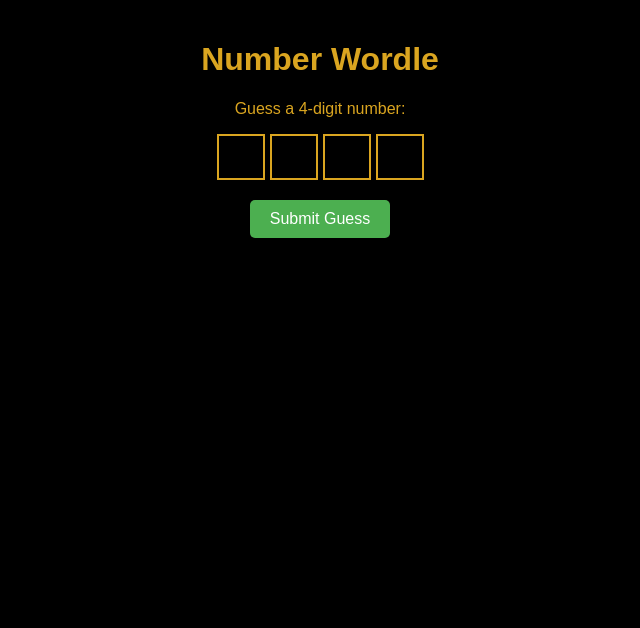
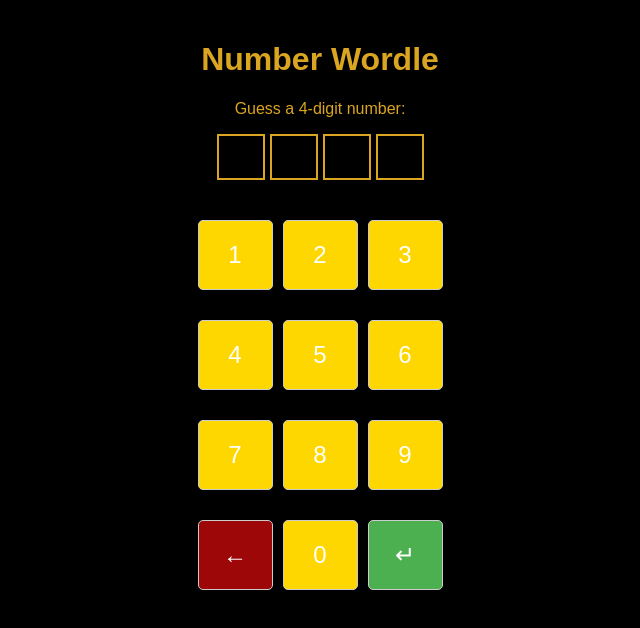
Before and after one commit to Sampath1993/Nurdle, a React (Create React App) app: page / in a window 1280 px wide. Shown: the top 628 px of the page, without its empty margins (320-960 px from the left). Built offline with nearby package versions, Linux system fonts and the light colour scheme.

Commit message:
Added numpad and mathconcept popup

```diff
--- a/src/App.css
+++ b/src/App.css
@@ -87,7 +87,13 @@ button:hover {
 .guess-cell {
   width: 40px;
   height: 40px;
+  display: flex;
+  justify-content: center;
+  align-items: center;
+  font-size: 24px;
+  color: white;
   border: 1px solid #ccc;
+  font-weight: bold;
 }
 
 .guess-cell.green {
@@ -108,3 +114,88 @@ button:hover {
   text-align: center;
   font-size: 24px;
 }
+.numpad {
+  display: grid;
+  grid-template-columns: repeat(3, 1fr);
+  gap: 10px;
+  justify-content: center;
+  margin: 20px auto;
+  max-width: 245px; /* Ensures it’s not taking too much space */
+}
+
+/* Make buttons larger, nicer */
+.numpad-button {
+  padding: 20px;
+  font-size: 24px;
+  cursor: pointer;
+  background-color: #FFD700;
+  border: 1px solid #ccc;
+  border-radius: 5px;
+  text-align: center;
+  transition: background-color 0.2s ease;
+}
+
+/* Hover and focus effect to look fancy */
+.numpad-button:hover,
+.numpad-button:focus {
+  background-color: #080000;
+}
+
+/* Enter button deserves special attention */
+.enter-button { /* Takes full width for extra drama */
+  background-color: #4caf50; /* Make it green for success */
+  color: white;
+}
+.backspace-button { /* Takes full width for extra drama */
+  background-color: #9d0707; /* Make it green for success */
+  color: white;
+}
+
+.enter-button:hover {
+  background-color: #45a049; /* Darker green on hover */
+}
+
+/* Popup styles */
+.popup {
+  position: fixed;
+  top: 0;
+  left: 0;
+  width: 100%;
+  height: 100%;
+  background-color: rgba(0, 0, 0, 0.5); /* Dark overlay */
+  display: flex;
+  justify-content: center;
+  align-items: center;
+  z-index: 1000;
+}
+
+.popup-content {
+  background-color: white;
+  padding: 20px;
+  border-radius: 10px;
+  text-align: center;
+  box-shadow: 0 5px 15px rgba(0, 0, 0, 0.3);
+  width: 80%;
+  max-width: 400px;
+}
+
+.popup-content h2 {
+  margin-bottom: 10px;
+}
+
+.popup-content p {
+  margin-bottom: 20px;
+}
+
+.popup-content button {
+  padding: 10px 20px;
+  background-color: #4caf50;
+  color: white;
+  border: none;
+  border-radius: 5px;
+  cursor: pointer;
+}
+
+.popup-content button:hover {
+  background-color: #45a049;
+}
--- a/src/App.js
+++ b/src/App.js
@@ -1,4 +1,4 @@
-import React, { useState, useEffect, useRef } from 'react';
+import React, { useState, useRef } from 'react';
 import './App.css';
 
 function App() {
@@ -7,7 +7,19 @@ function App() {
   const [message, setMessage] = useState('');
   const [attemptsLeft, setAttemptsLeft] = useState(6);
   const [targetNumber] = useState(generateTargetNumber());
+  const [showPopup, setShowPopup] = useState(false);
+  const [mathConcept, setMathConcept] = useState('');
   const inputsRef = useRef([]);
+
+  const mathConcepts = [
+    "Pythagorean Theorem: a² + b² = c²",
+    "Euler's Formula: e^(iπ) + 1 = 0",
+    "Area of a Circle: πr²",
+    "Fibonacci Sequence: 0, 1, 1, 2, 3, 5, 8...",
+    "Quadratic Formula: (-b ± √(b²-4ac)) / 2a",
+    "Prime Numbers: 2, 3, 5, 7, 11, 13...",
+    "Golden Ratio: φ = (1 + √5) / 2"
+  ];
 
   function generateTargetNumber() {
     const digits = [0, 1, 2, 3, 4, 5, 6, 7, 8, 9];
@@ -24,13 +36,6 @@ function App() {
     }
   }
 
-  useEffect(() => {
-    if (guess.every(digit => digit !== '')) {
-      checkGuess();
-    }
-    // eslint-disable-next-line react-hooks/exhaustive-deps
-  }, [guess]);
-
   function checkGuess() {
     const guessString = guess.join('');
     if (!isValidGuess(guessString)) {
@@ -44,6 +49,7 @@ function App() {
 
     if (guessString === targetNumber.join('')) {
       setMessage(`Congratulations! You guessed the correct number: ${guessString}.`);
+      showMathConceptPopup(); // Show popup when the guess is correct
       disableInputAndButton();
     } else if (attemptsLeft === 1) {
       setMessage(`Sorry, you're out of attempts. The correct number was: ${targetNumber.join('')}.`);
@@ -64,11 +70,11 @@ function App() {
     let feedback = [];
     for (let i = 0; i < guessString.length; i++) {
       if (parseInt(guessString[i]) === targetNumber[i]) {
-        feedback.push('green'); // Correct digit in correct position
+        feedback.push({ color: 'green', digit: guessString[i] }); // Correct digit in correct position
       } else if (targetNumber.includes(parseInt(guessString[i]))) {
-        feedback.push('yellow'); // Correct digit in wrong position
+        feedback.push({ color: 'yellow', digit: guessString[i] }); // Correct digit in wrong position
       } else {
-        feedback.push('red'); // Incorrect digit
+        feedback.push({ color: 'red', digit: guessString[i] }); // Incorrect digit
       }
     }
     return feedback;
@@ -86,32 +92,65 @@ function App() {
       newGuess[index] = value;
       setGuess(newGuess);
       if (index < 3) {
-        inputsRef.current[index + 1].focus();
-      }
-    } else if (value.length === 0) {
-      const newGuess = [...guess];
-      newGuess[index] = '';
-      setGuess(newGuess);
-      if (index > 0) {
-        inputsRef.current[index - 1].focus();
+        inputsRef.current[index + 1].focus(); // Move focus to the next input
       }
     }
   }
+
+  function handleKeyDown(index, e) {
+    if (e.key === "Backspace" && guess[index] === '' && index > 0) {
+      const newGuess = [...guess];
+      newGuess[index - 1] = ''; // Clear the previous digit
+      setGuess(newGuess);
+      inputsRef.current[index - 1].focus(); // Move focus to the previous input
+    }
+  }
+
+function handleKeypadClick(value) {
+  const currentIndex = guess.findIndex((digit) => digit === '');
+  if (currentIndex !== -1 && /^\d$/.test(value)) {
+    const newGuess = [...guess];
+    newGuess[currentIndex] = value;
+    setGuess(newGuess);
+    if (currentIndex < 3) {
+      inputsRef.current[currentIndex + 1].focus(); // Move focus to the next input
+    }
+  }
+}
+function handleBackspaceClick() {
+  const currentIndex = guess.findLastIndex((digit) => digit !== '');
+  if (currentIndex !== -1) {
+    const newGuess = [...guess];
+    newGuess[currentIndex] = '';
+    setGuess(newGuess);
+    inputsRef.current[currentIndex].focus(); // Move focus to the current input
+  }
+}
+
+function showMathConceptPopup() {
+  // Pick a random math concept
+  const randomConcept = mathConcepts[Math.floor(Math.random() * mathConcepts.length)];
+  setMathConcept(randomConcept);
+  setShowPopup(true); // Show popup
+}
+
+function handleClosePopup() {
+  setShowPopup(false);
+  // You can redirect or refresh here if necessary
+}
+
 
 return (
   <div className="App">
     <h1>Number Wordle</h1>
     <p>Guess a 4-digit number:</p>
-      <div className="guess-container">
 
     <div className="guess-grid">
       {guessHistory.map((entry, rowIndex) => (
         <div key={rowIndex} className="guess-row">
-            {entry.feedback.map((color, colIndex) => (
-              <div
-                key={colIndex}
-                className={`guess-cell ${color}`}
-              >
+          {entry.feedback.map((item, colIndex) => (
+            <div key={colIndex} className={`guess-cell ${item.color}`}>
+              {item.digit}
             </div>
           ))}
         </div>
@@ -127,14 +166,45 @@ function App() {
             className="guess-input"
             value={digit}
             onChange={(e) => handleInputChange(index, e)}
-              ref={(input) => inputsRef.current[index] = input}
+            onKeyDown={(e) => handleKeyDown(index, e)}
+            ref={(input) => (inputsRef.current[index] = input)}
           />
         ))}
       </div>
     </div>
+
+    {/* Keypad */}
+    <div className="numpad">
+      {[1, 2, 3, 4, 5, 6, 7, 8, 9].map((num) => (
+        <button
+          key={num}
+          className="numpad-button"
+          onClick={() => handleKeypadClick(num.toString())}
+        >
+          {num}
+        </button>
+      ))}
+      <button className="numpad-button backspace-button" onClick={handleBackspaceClick}>
+        ←
+      </button>
+      <button className="numpad-button" onClick={() => handleKeypadClick("0")}>
+        0
+      </button>
+      <button className="numpad-button enter-button" onClick={checkGuess}>
+      ↵
+      </button>
+            {/* Math Concept Popup */}
+            {showPopup && (
+        <div className="popup">
+          <div className="popup-content">
+            <h2>Math Concept</h2>
+            <p>{mathConcept}</p>
+            <button onClick={handleClosePopup}>Close</button>
+          </div>
+        </div>
+      )}
     </div>
 
-      <button onClick={checkGuess}>Submit Guess</button>
     <p id="message">{message}</p>
   </div>
 );
```
Lines whose indentation alone changed are shown as unchanged.
